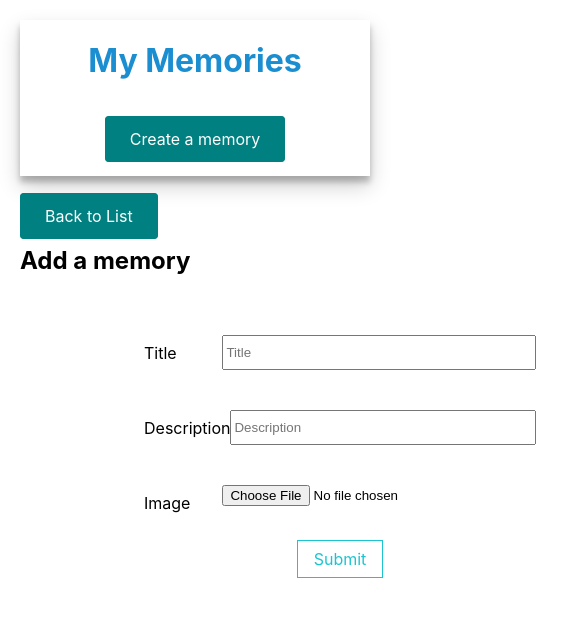
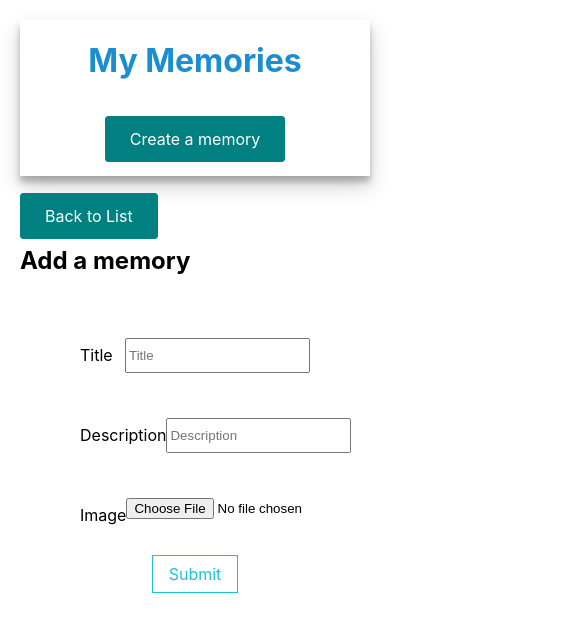
Before and after one commit to AnshukAggarwal/mern-memories-project, a React (Create React App) app in the folder frontend/: page /memories/add in a window 390 px wide. Shown: the top 632 px of the page, 585 px wide, since content can reach past the window. Built offline with nearby package versions, Linux system fonts and the light colour scheme.

Commit message:
minor fix on homepage styling

```diff
--- a/frontend/src/components/AddMemory/AddMemory.jsx
+++ b/frontend/src/components/AddMemory/AddMemory.jsx
@@ -53,7 +53,7 @@ const AddMemory = () => {
     // }
   };
 
-  const test = () => {
+  const isAddingHandler = () => {
     setIsAdding(false);
   };
 
@@ -93,7 +93,7 @@ const AddMemory = () => {
           <FileBase64 type="file" multiple={false} onDone={handleImgChange} />
         </div>
         <div className={styles["form-btn"]}>
-          <button onClick={test}>Submit</button>
+          <button onClick={isAddingHandler}>Submit</button>
         </div>
       </form>
     </section>
--- a/frontend/src/components/AddMemory/AddMemory.module.css
+++ b/frontend/src/components/AddMemory/AddMemory.module.css
@@ -1,5 +1,5 @@
-.form{
-    min-width: 600px;
+.form {
+  /* min-width: 600px; */
   margin: 20px;
   padding: 20px;
   display: flex;
@@ -8,7 +8,7 @@
   align-items: center;
 }
 
-.form-control{
+.form-control {
   display: flex;
   justify-content: space-between;
   align-items: center;
@@ -16,16 +16,16 @@
   width: 70%;
 }
 
-input{
+input {
   flex-basis: 80%;
   height: 35px;
 }
 
-.form-btn{
+.form-btn {
   border: 1px solid #1ac5d1;
 }
 
-button{
+button {
   cursor: pointer;
   font: inherit;
   border: none;
@@ -33,3 +33,22 @@ button{
   padding: 0.5rem 1rem;
   color: #1ac5d1;
 }
+
+/*Media Queries*/
+@media (max-width: 576px) {
+  .form-control {
+    height: 35px;
+    width: 100%;
+    padding: 20px;
+  }
+
+  input {
+    flex-basis: 50%;
+  }
+}
+
+@media (min-width: 577px) and (max-width: 768px) {
+  input {
+    flex-basis: 70%;
+  }
+}
--- a/frontend/src/components/EditMemory/EditMemory.module.css
+++ b/frontend/src/components/EditMemory/EditMemory.module.css
@@ -1,4 +1,4 @@
-.form{
+.form {
   min-width: 600px;
   margin: 20px;
   padding: 20px;
@@ -8,7 +8,7 @@
   align-items: center;
 }
 
-.form-control{
+.form-control {
   display: flex;
   justify-content: space-between;
   align-items: center;
@@ -16,15 +16,15 @@
   width: 70%;
 }
 
-input{
+input {
   flex-basis: 80%;
 }
 
-.form-btn{
+.form-btn {
   border: 1px solid #1ac5d1;
 }
 
-button{
+button {
   cursor: pointer;
   font: inherit;
   border: none;
@@ -33,13 +33,32 @@ button{
   color: #1ac5d1;
 }
 
-.memory_img_container{
+.memory_img_container {
   width: 600px;
   height: 300px;
 }
 
-.memory_img_container img{
+.memory_img_container img {
   width: 100%;
   height: 100%;
   object-fit: contain;
 }
+
+/*Media Queries*/
+@media (max-width: 576px) {
+  .form-control {
+    height: 35px;
+    width: 100%;
+    padding: 20px;
+  }
+
+  input {
+    flex-basis: 50%;
+  }
+}
+
+@media (min-width: 577px) and (max-width: 768px) {
+  input {
+    flex-basis: 70%;
+  }
+}
--- a/frontend/src/pages/Homepage/Homepage.module.css
+++ b/frontend/src/pages/Homepage/Homepage.module.css
@@ -1,13 +1,13 @@
-.home{
+.home {
   display: flex;
   flex-direction: column;
-    min-width: 600px;
+  /* min-width: 600px; */
   margin-top: 10rem;
   justify-content: center;
   align-items: center;
 }
 
-.intro{
+.intro {
   padding: 2rem 1rem;
   margin-bottom: 3rem;
 }
```
Lines whose indentation alone changed are shown as unchanged.
